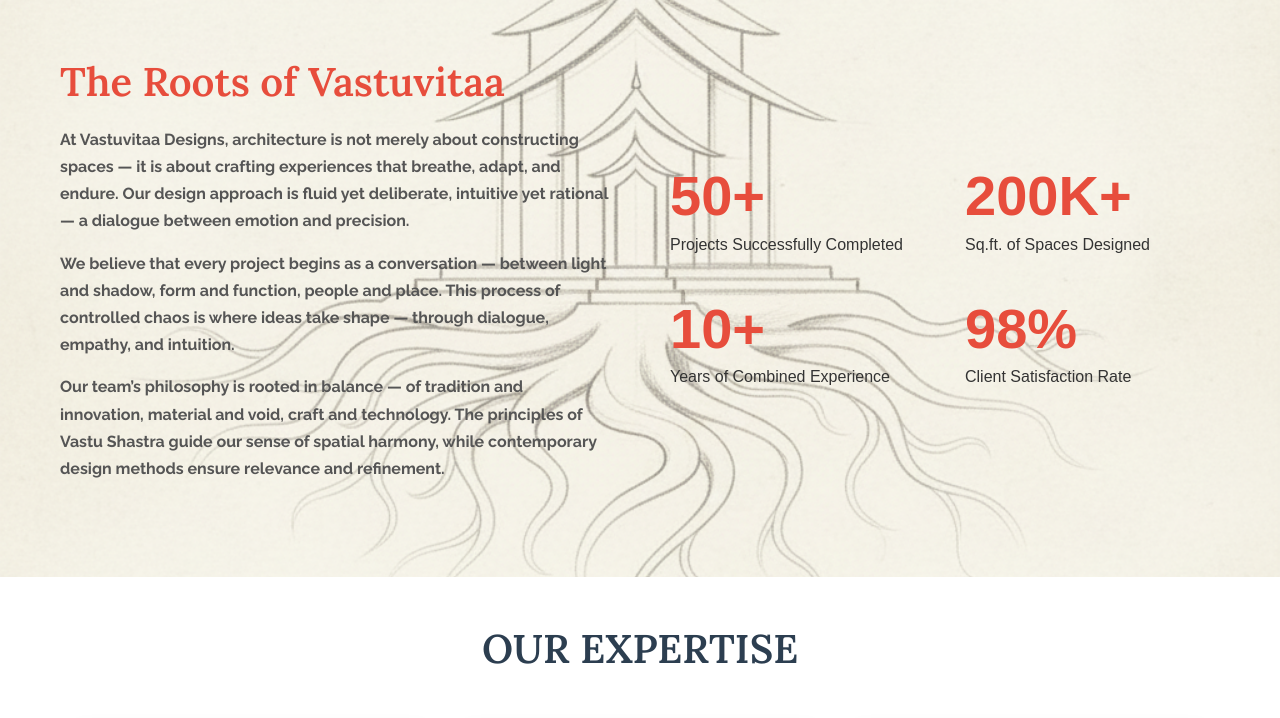
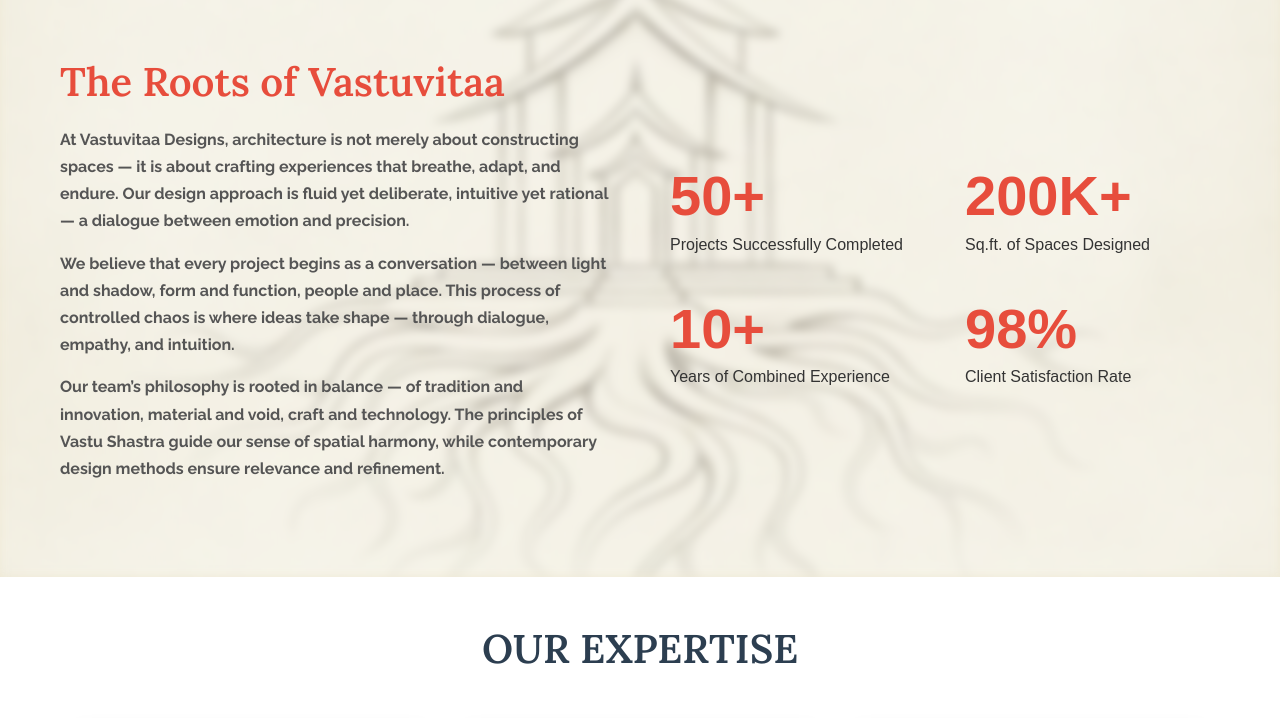
Before and after one commit to gourav-6477/vastuvitta-website, a plain HTML site: page index.html in a window 1280 px wide. Shown: the part 888-1606 px from the top of the page. Drawn offline with Linux system fonts and the light colour scheme; a web font is replaced by a local one.

Commit message:
final changes

```diff
--- a/index.html
+++ b/index.html
@@ -54,7 +54,7 @@
             <div class="hero-overlay"></div>
             <div class="hero-content">
                 <h1>VASTUVITAA</h1>
-                <p class="cursive">A VISION THAT FITS YOUR IMAGINATION</p>
+                <p><i>"A vision that fits your imagination"</i></p>
             </div>
         </section>
         <section class="introduction-section reveal">
--- a/styles.css
+++ b/styles.css
@@ -409,7 +409,7 @@ a:hover {
 
 /* --- 6. INTRODUCTION SECTION (Homepage) --- */
 
-.introduction-section {
+/* .introduction-section {
     padding: 80px 0;
     font-family: 'Poppins', sans-serif;
     background-image: url('./assets/Perfection.png');
@@ -417,6 +417,39 @@ a:hover {
     background-repeat: no-repeat;
     background-position: center center;
     background-color: #efe9d5;
+    filter: blur(5px);
+} */
+
+.introduction-section {
+    position: relative; /* Needed for absolute positioning of the pseudo-element */
+    padding: 80px 0;
+    font-family: 'Poppins', sans-serif;
+    background-color: #efe9d5; /* Keep a fallback background color */
+    overflow: hidden; /* Ensures the blurred background doesn't bleed outside */
+}
+
+.introduction-section::before {
+    content: '';
+    position: absolute;
+    top: 0;
+    left: 0;
+    width: 100%;
+    height: 100%;
+    background-image: url('./assets/Perfection.png');
+    background-size: cover;
+    background-repeat: no-repeat;
+    background-position: center center;
+    filter: blur(5px); /* Apply blur only to the pseudo-element */
+    z-index: -1; /* Place it behind the content */
+}
+
+/* Add styles for your actual content within .introduction-section if needed */
+.introduction-section h1,
+.introduction-section p {
+    position: relative; /* Ensure content is above the pseudo-element */
+    z-index: 1;
+    /* other text styles */
+    color: #333; /* Example text color */
 }
 
 .introduction-section .container {
```
Also changed, not shown: about.html (+6 -6 lines), assets/Sahil latest.png (deleted), assets/Sahil.png (deleted), assets/kanika .png (deleted), assets/kanika ma'am.png (added), assets/kanika.png (deleted), assets/kapil latest .jpg (deleted), assets/kapil sir .jpg (added), assets/kapil.png (deleted), assets/maninder latest.png (deleted), assets/maninder sir.png (added), assets/maninder ultimate latest.png (deleted), assets/sahil .png (deleted), assets/sahil sir.png (added), 1 other file.
